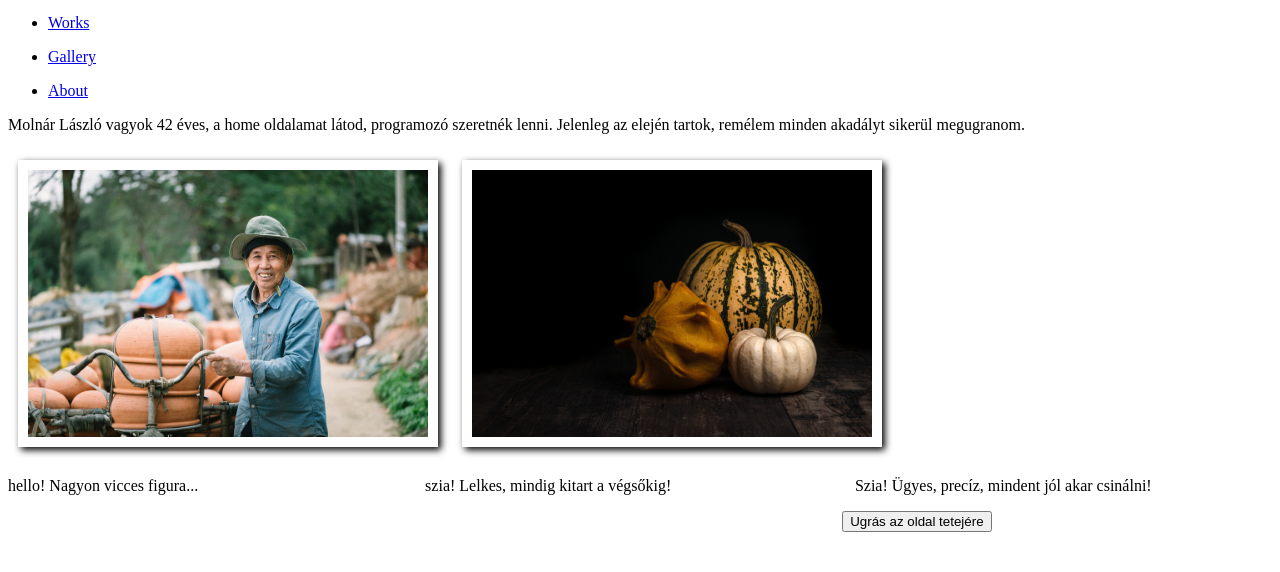
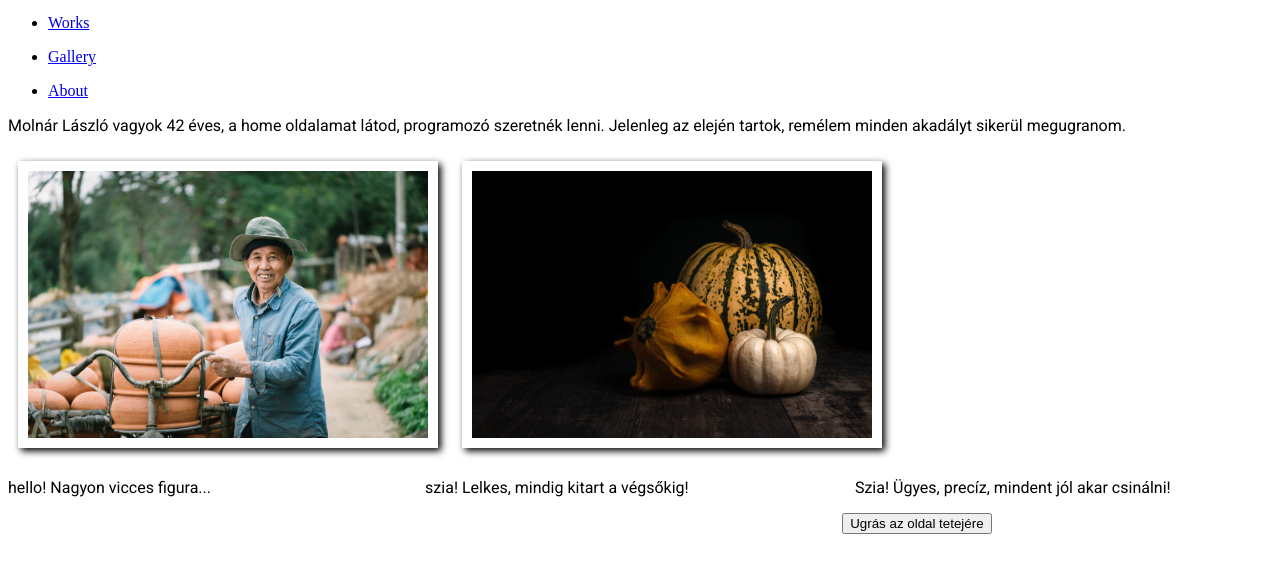
Before and after one commit to mllaci01/project-html-001-about-site, a plain HTML site: page index.html in a window 1280 px wide. Shown: the part 100-672 px from the top of the page. Drawn offline with Linux system fonts and the light colour scheme.

Commit message:
módosítás

```diff
--- a/assets/main.css
+++ b/assets/main.css
@@ -1,3 +1,9 @@
+@import url('https://fonts.googleapis.com/css2?family=Roboto&display=swap');
+
+p{
+    font-family: 'Roboto', sans-serif;
+}
+
 .left{
 
     text-align: left;
```
